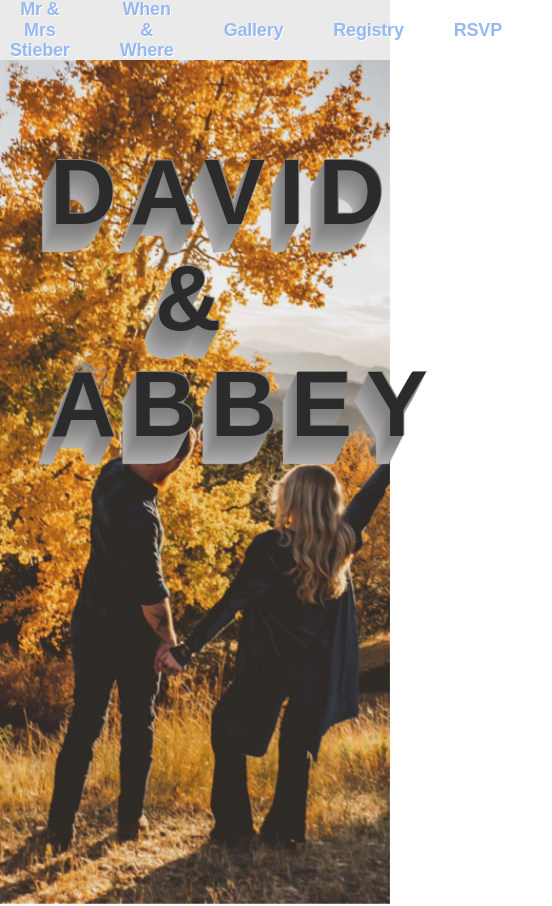
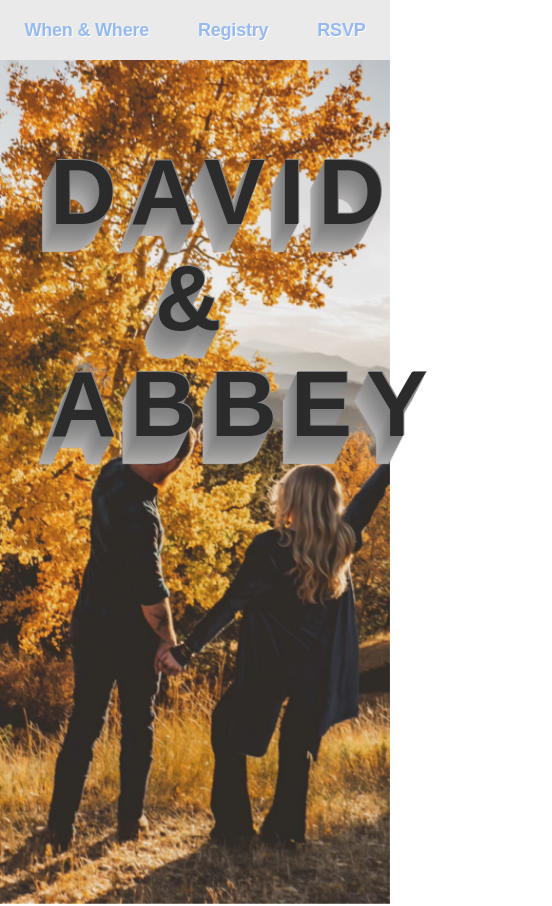
Before and after one commit to mdflynn/stieber-wedding, a React (Create React App) app: page / in a window 390 px wide. Shown: the top 906 px of the page, 552 px wide, since content can reach past the window. Built offline with nearby package versions, Linux system fonts and the light colour scheme.

Commit message:
fix nav for mobile

```diff
--- a/src/components/Nav/Nav.js
+++ b/src/components/Nav/Nav.js
@@ -11,7 +11,7 @@ const Nav = () => {
       <NavLink to="/location" className="nav-link">
         <p className="nav-text">When & Where</p>
       </NavLink>
-      <NavLink to="gallery" className="nav-link">
+      <NavLink to="gallery" className="nav-link" id="nav-gallery">
         <p className="nav-text">Gallery</p>
       </NavLink>
       <NavLink to="registry" className="nav-link">
--- a/src/components/Nav/Nav.scss
+++ b/src/components/Nav/Nav.scss
@@ -29,3 +29,18 @@ nav {
   font-weight: bold;
   color: rgb(240, 150, 165);
 }
+
+@media (max-width: $screen-mobile) {
+  #nav-gallery {
+    display: none;
+  }
+
+  #nav-name {
+    display: none;
+  }
+
+  .nav-text {
+    margin-right: 0;
+    font-weight: bold;
+  }
+}
```
